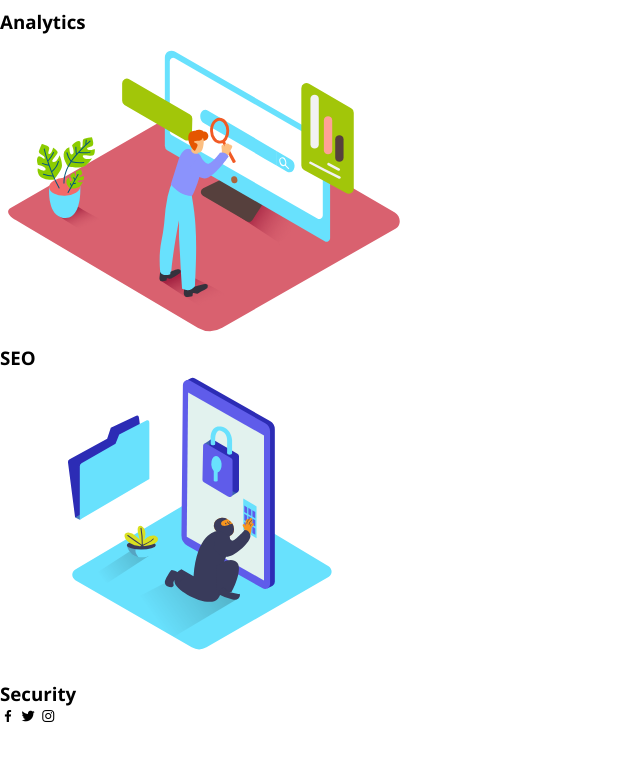
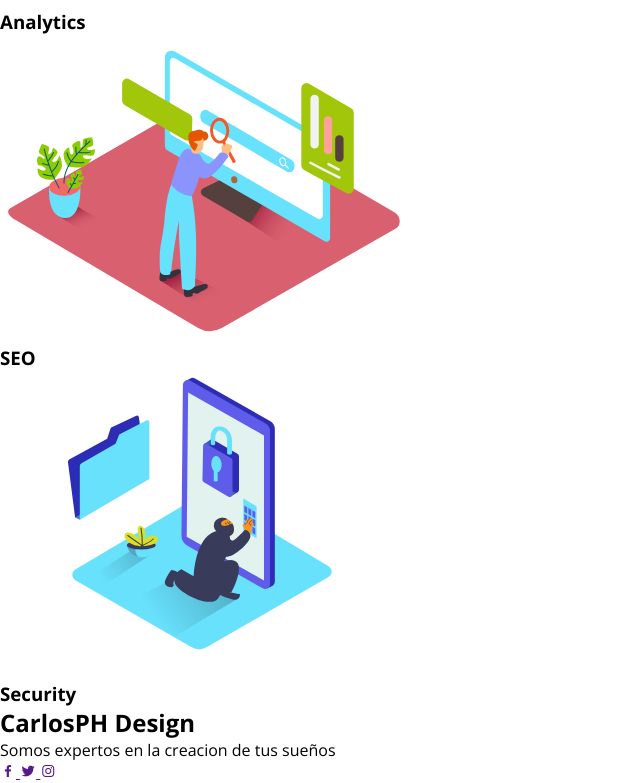
Before and after one commit to zwinkel15/Pagina-web-Moderna, a plain HTML site: page index.html in a window 1280 px wide. Shown: the part 10189-10972 px from the top of the page, without its empty margins (0-640 px from the left). Before the commit the page ends 10917 px from the top, so only its background shows below. Drawn offline with nearby package versions, Linux system fonts and the light colour scheme.

Commit message:
terminando la parte de html

```diff
--- a/index.html
+++ b/index.html
@@ -81,8 +81,26 @@
             </section>
         </section>
     </main>
-    <i class='bx bxl-facebook'></i>
-    <i class='bx bxl-twitter' ></i>
-    <i class='bx bxl-instagram' ></i>
+    <footer id="contacto">
+        <div class="contenedor footer-content">
+            <div class="contact-us">
+                <h2 class="brand">CarlosPH Design</h2>
+                <p>Somos expertos en la creacion de tus sueños</p>
+            </div>
+            <div class="social-media">
+                <a href="" class="social-media-icon">
+                    <i class='bx bxl-facebook'></i>
+                </a>
+                <a href="" class="social-media-icon">
+                    <i class='bx bxl-twitter' ></i>
+                </a>
+                <a href="" class="social-media-icon">
+                    <i class='bx bxl-instagram' ></i>
+                </a>
+            </div>
+        </div>
+    </footer>
+    <script src="./js/menu.js"></script>
+    <script src="./js/lightbox.js"></script>
 </body>
 </html>
```
Also changed, not shown: js/lightbox.js (added), js/menu.js (added).
